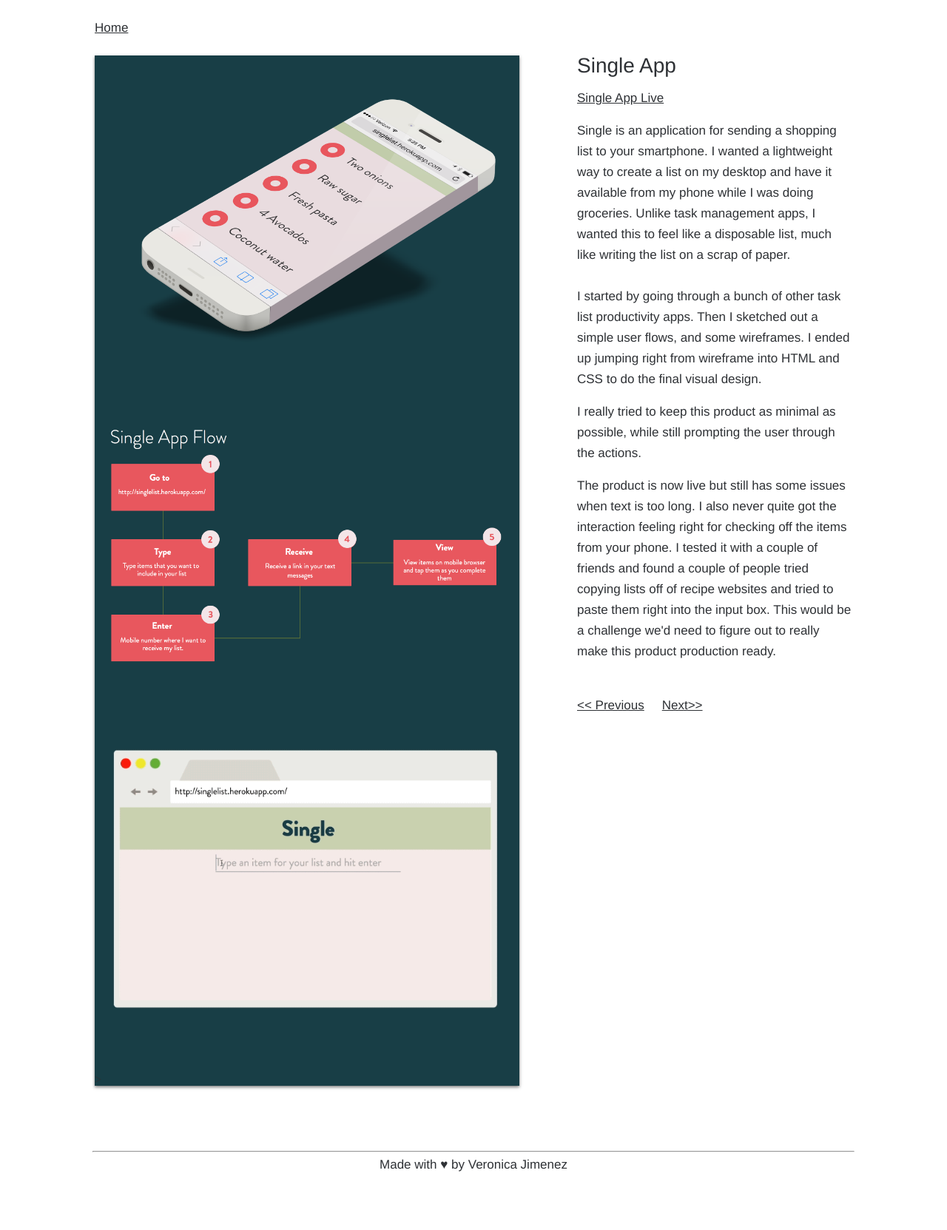
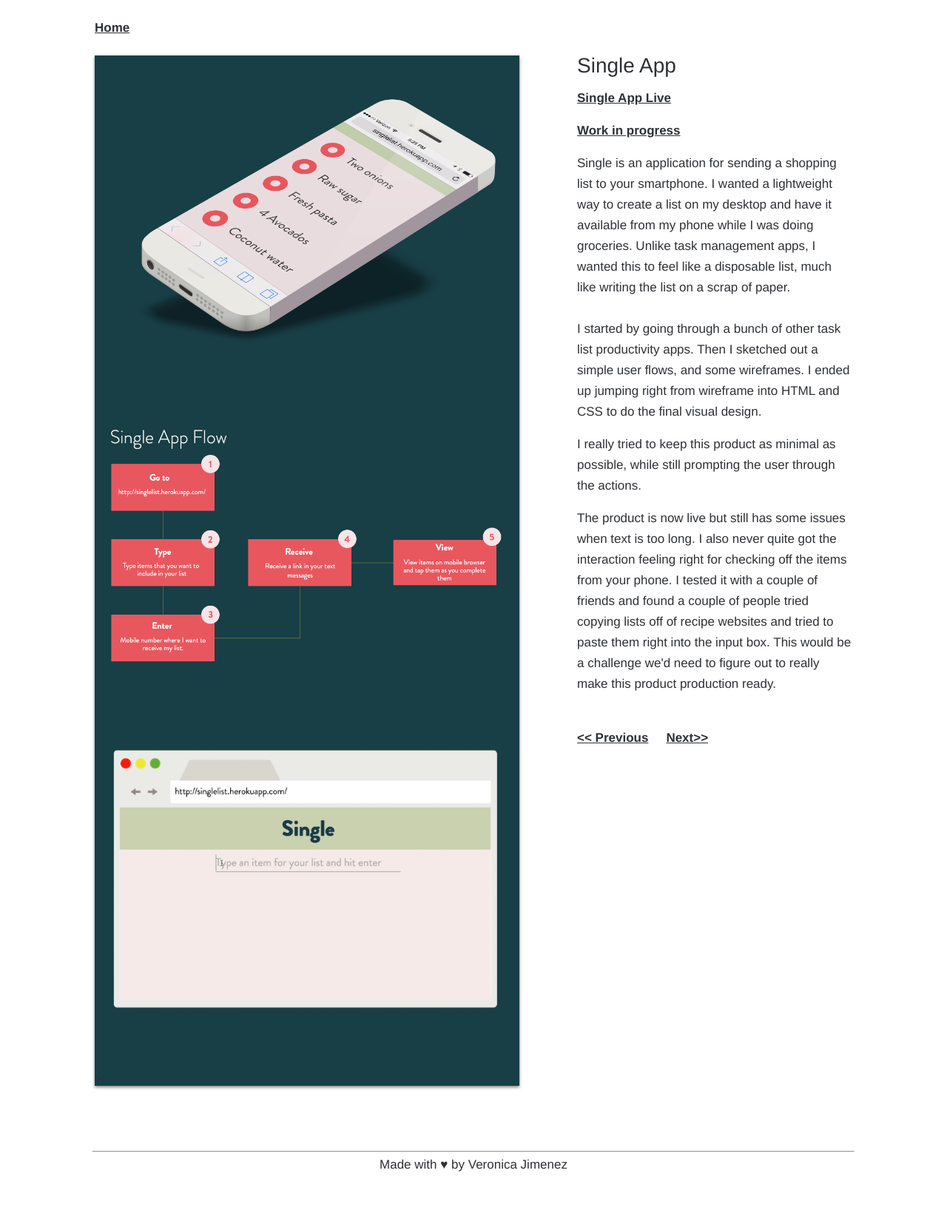
Before and after one commit to vnikajimenez/vnikajimenez.github.com, a Jekyll site: the page built from single.html, in a window 1280 px wide. Shown: the whole page at 74% size. Built offline with Jekyll 4.4.1, drawn with Linux system fonts in a browser that asks for light colours; nearby versions of some CDN libraries.

Commit message:
Changed font weight to links

```diff
--- a/_sass/_main.scss
+++ b/_sass/_main.scss
@@ -92,6 +92,7 @@
 
 			a {
 				margin-right: 20px;
+				font-weight: 600;
 			}
 		}
 	}
--- a/_sass/_portfolio.scss
+++ b/_sass/_portfolio.scss
@@ -1,4 +1,9 @@
 @import 'variables';
+.vertical-align{
+    a {
+      font-weight: 600;
+    }
+}
 
 .portfolio-content {
 
@@ -42,6 +47,9 @@
     float: right;
     width: 372px;
     margin-bottom: $main-margin;
+    a {
+      font-weight: 600;
+    }
 
     .controls {
       margin-top: 50px;
@@ -50,6 +58,7 @@
 
         a {
           margin-right: 20px;
+          font-weight: 600;
         }
       }
       .home {
--- a/single.html
+++ b/single.html
@@ -5,7 +5,7 @@
 link: http://singlelist.herokuapp.com/
 link_title: Single App Live
 longer: left
-text: <p>Single is an application for sending a shopping list to your smartphone. I wanted a lightweight way to create a list on my desktop and have it available from my phone while I was doing groceries. Unlike task management apps, I wanted this to feel like a disposable list, much like writing the list on a scrap of paper.<p><br><p>I started by going through a bunch of other task list productivity apps. Then I sketched out a simple user flows, and some wireframes. I ended up jumping right from wireframe into HTML and CSS to do the final visual design.</p><br><p>I really tried to keep this product as minimal as possible, while still prompting the user through the actions.</p><br><p>The product is now live but still has some issues when text is too long. I also never quite got the interaction feeling right for checking off the items from your phone. I tested it with a couple of friends and found a couple of people tried copying lists off of recipe websites and tried to paste them right into the input box. This would be a challenge we'd need to figure out to really make this product production ready.</p>
+text: <p><a href="https://marvelapp.com/7ch587" target="_blank">Work in progress</a></p><br><p>Single is an application for sending a shopping list to your smartphone. I wanted a lightweight way to create a list on my desktop and have it available from my phone while I was doing groceries. Unlike task management apps, I wanted this to feel like a disposable list, much like writing the list on a scrap of paper.<p><br><p>I started by going through a bunch of other task list productivity apps. Then I sketched out a simple user flows, and some wireframes. I ended up jumping right from wireframe into HTML and CSS to do the final visual design.</p><br><p>I really tried to keep this product as minimal as possible, while still prompting the user through the actions.</p><br><p>The product is now live but still has some issues when text is too long. I also never quite got the interaction feeling right for checking off the items from your phone. I tested it with a couple of friends and found a couple of people tried copying lists off of recipe websites and tried to paste them right into the input box. This would be a challenge we'd need to figure out to really make this product production ready.</p>
 ---
 <div class="portfolio-image">
 	<a href="images/single-mobile.png" data-lightbox="image-3" data-title="Single"><img src="images/single-mobile.png" alt="photo"/></a>
```
Also changed, not shown: 2 other files.
